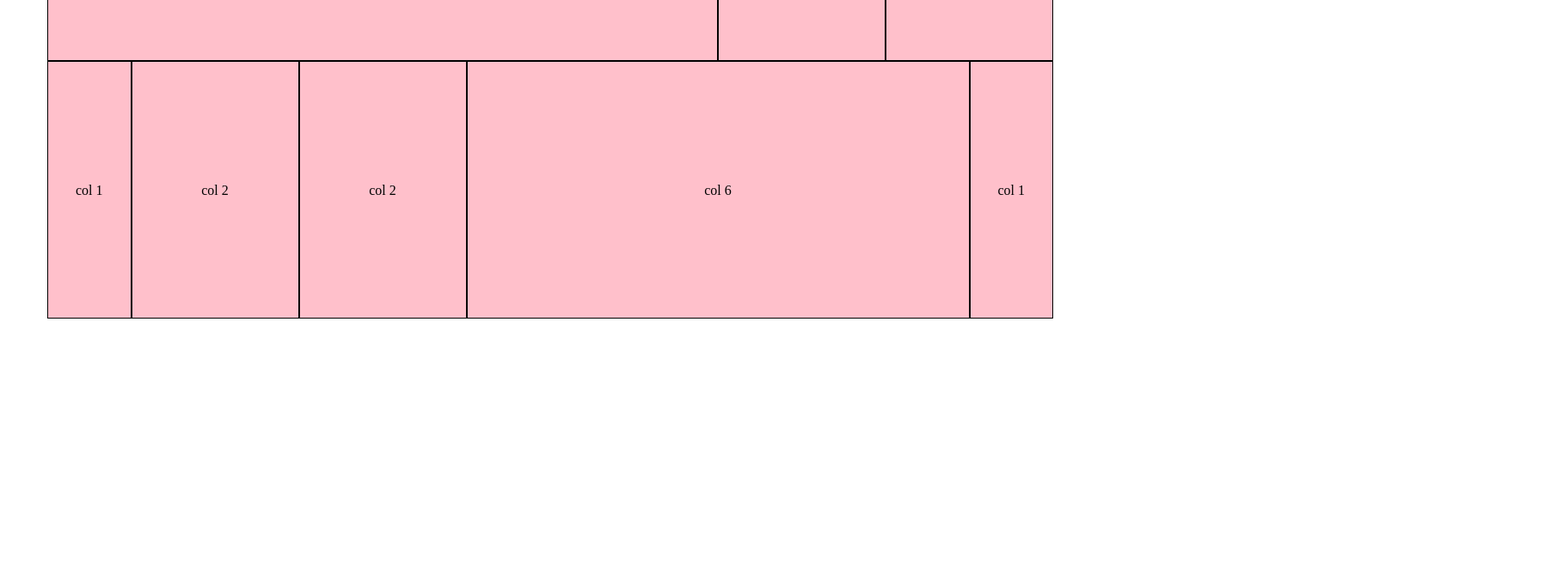
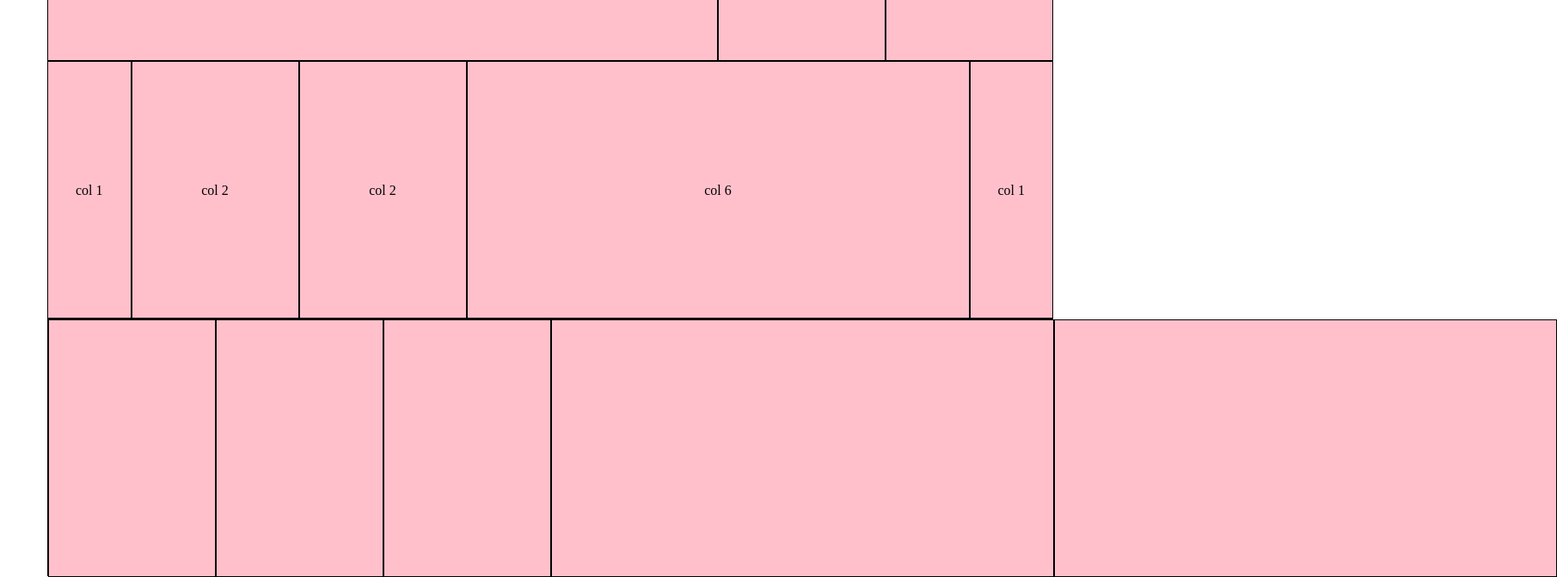
Before and after one commit to rendinel/html-css-12bool, a plain HTML site: page index.html in a window 1280 px wide. Shown: the part 829-1501 px from the top of the page at 86% size, 1811 px wide, since content can reach past the window. Before the commit the page ends 1201 px from the top, so only its background shows below. Drawn offline with Linux system fonts and the light colour scheme.

Commit message:
bozza parte inferiore

```diff
--- a/index.html
+++ b/index.html
@@ -112,5 +112,56 @@
 
     </div>
 
+    <!-- nested -->
+
+    <div class="container">
+
+      <div class="col-6">
+
+        <div class="container">
+
+          <div class="col-2">
+
+          </div>
+
+          <div class="col-2">
+
+          </div>
+
+          <div class="col-8">
+
+          </div>
+
+        </div>
+
+      </div>
+
+      <div class="col-6">
+
+        <div class="container">
+
+          <div class="col-6">
+
+          </div>
+
+          <div class="col-6">
+
+          </div>
+
+        </div>
+
+      </div>
+
+
+    </div>
+
+
+
+
+
+
+
+
+
   </body>
 </html>
```
